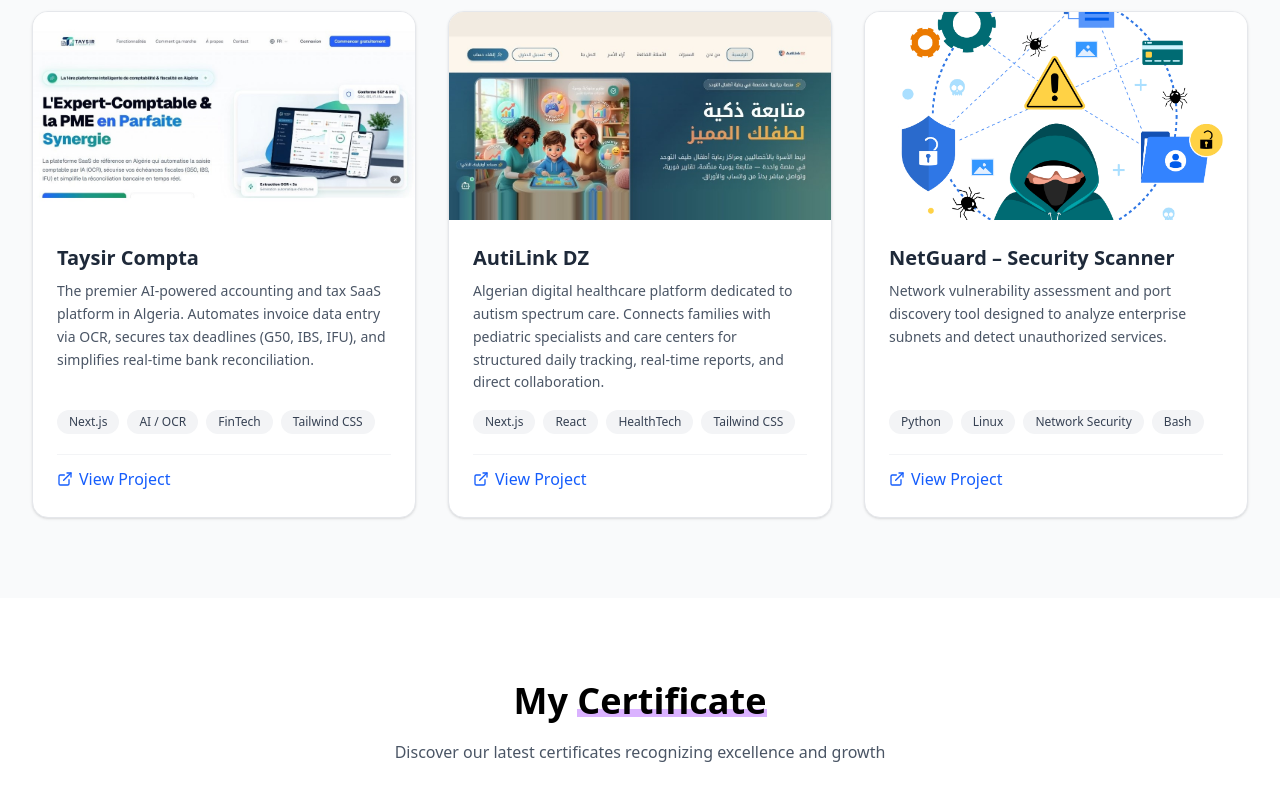
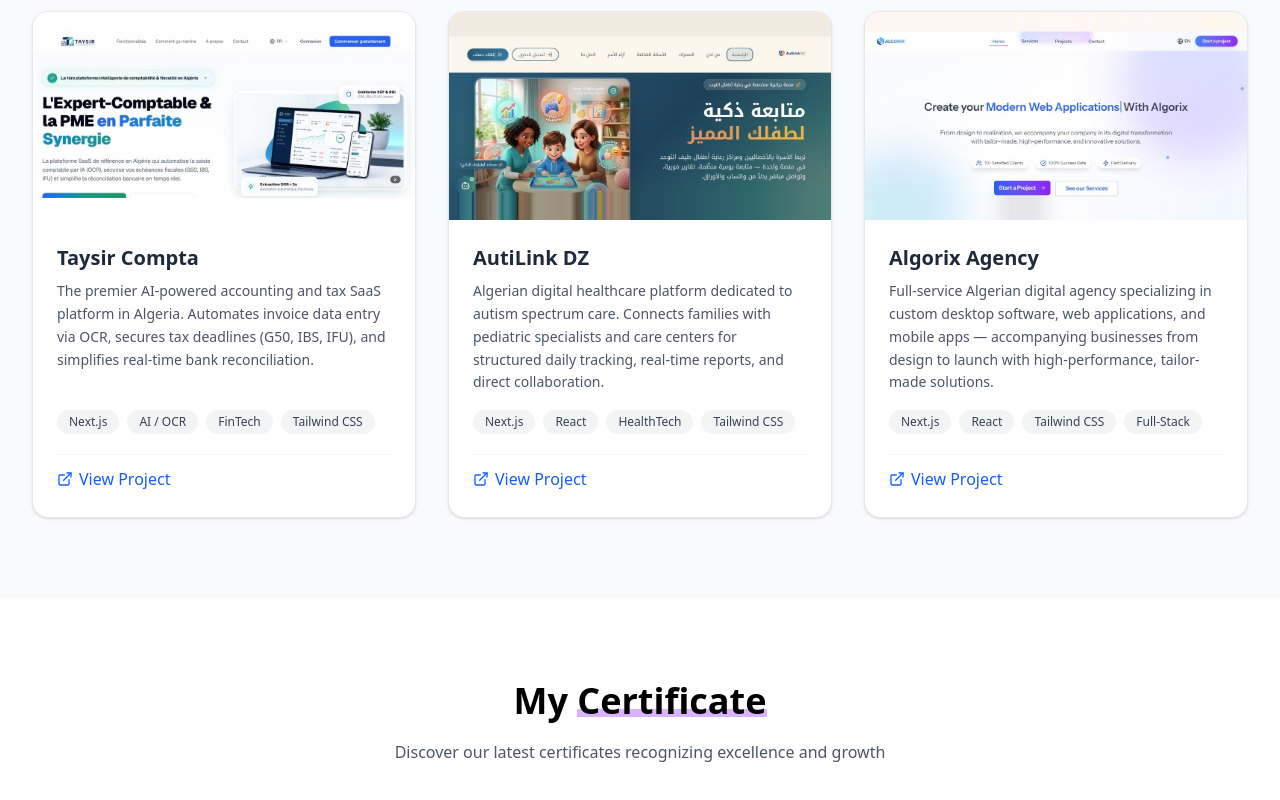
Before and after one commit to Khairodoudou/kheireddine-portfolio, a React (Vite) app: page / in a window 1280 px wide. Shown: the part 3714-4514 px from the top of the page. Built offline with nearby package versions, Linux system fonts and the light colour scheme.

Commit message:
feat(projects): add Algorix Agency project card

```diff
--- a/src/Sections/Projects.jsx
+++ b/src/Sections/Projects.jsx
@@ -6,7 +6,7 @@ import autolocDz from "../images/autoloc-dz.jpg";
 import dortoiri from "../images/dortoiri.jpg";
 import taysir from "../images/taysir.jpg";
 import autilinkDz from "../images/autilink-dz.jpg";
-import cyber from "../images/cyber.jpg";
+import algorix from "../images/algorix.jpg";
 
 // ✅ Inline Card component
 function Card({ children, className }) {
@@ -66,12 +66,12 @@ const projects = [
     image: autilinkDz,
   },
   {
-    title: "NetGuard – Security Scanner",
+    title: "Algorix Agency",
     description:
-      "Network vulnerability assessment and port discovery tool designed to analyze enterprise subnets and detect unauthorized services.",
-    tech: ["Python", "Linux", "Network Security", "Bash"],
-    demo: "https://github.com/Khairodoudou",
-    image: cyber,
+      "Full-service Algerian digital agency specializing in custom desktop software, web applications, and mobile apps — accompanying businesses from design to launch with high-performance, tailor-made solutions.",
+    tech: ["Next.js", "React", "Tailwind CSS", "Full-Stack"],
+    demo: "https://algorix-agency.com/",
+    image: algorix,
   },
 ];
 
```
Also changed, not shown: src/images/algorix.jpg (added).
